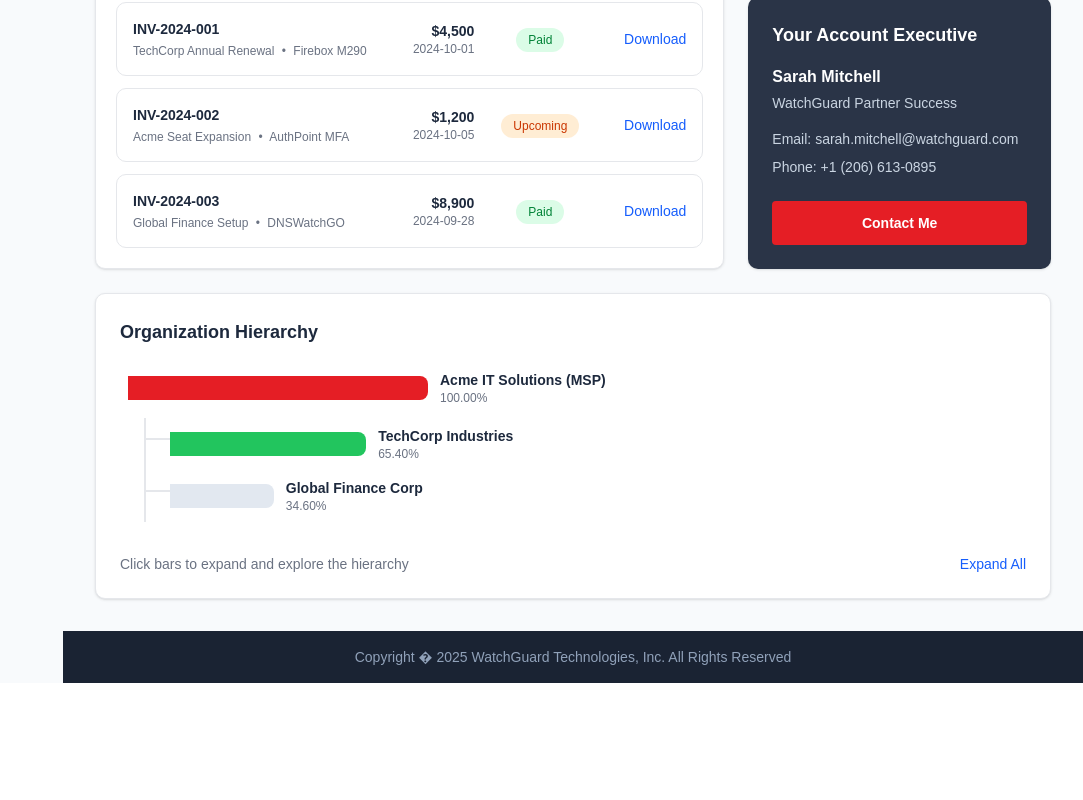
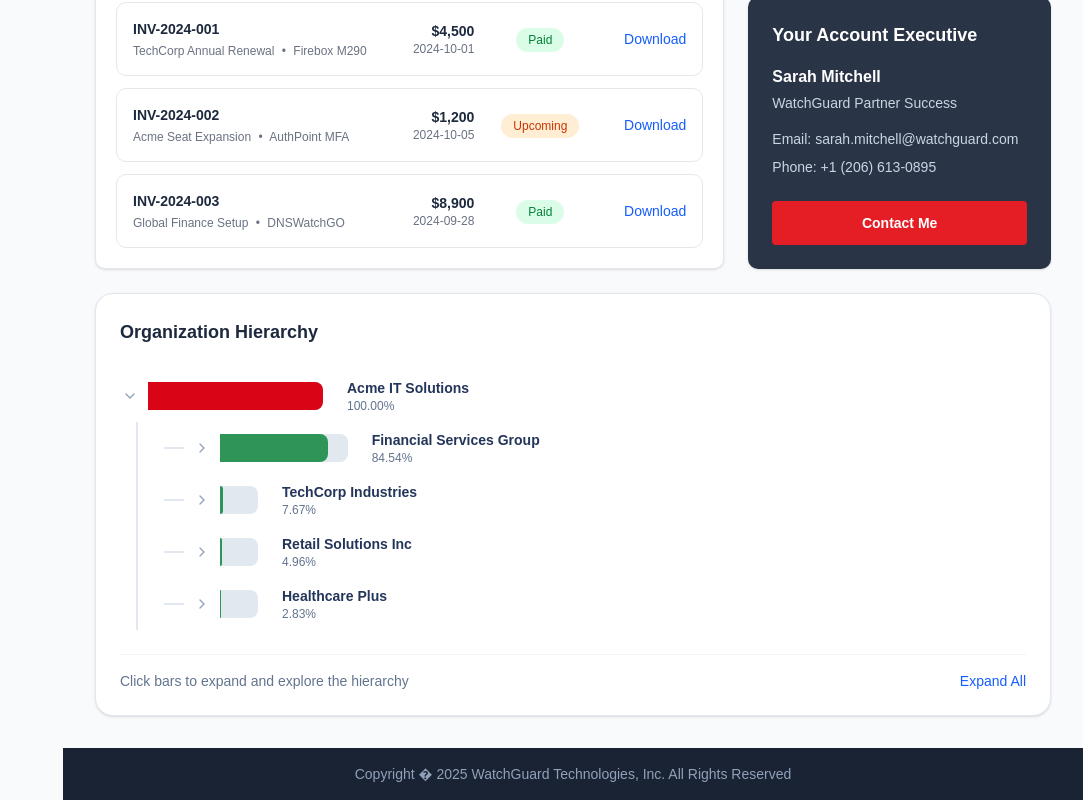
Before and after one commit to Padmapriyan25/watchguard-ui, a React (Vite) app: page / in a window 1280 px wide. Shown: the part 1009-1809 px from the top of the page, without its empty margins (197-1280 px from the left). Before the commit the page ends 1692 px from the top, so only its background shows below. Built offline with nearby package versions, Linux system fonts and the light colour scheme.

Commit message:
Added watchguard logo

```diff
--- a/src/components/layout/Sidebar.tsx
+++ b/src/components/layout/Sidebar.tsx
@@ -1,6 +1,6 @@
 import { NavLink } from 'react-router-dom';
 import { Home, ShoppingCart, RefreshCw, FileText, Award, X } from 'lucide-react';
-import watchguardLogo from '../../assets/watchguard-logo.svg';
+import watchguardLogo from '../../assets/watchguard-logo.png';
 import { sidebarPartnerData } from '../../data/mockData';
 
 interface SidebarProps {
@@ -15,13 +15,11 @@
     <div className="w-full lg:w-[260px] bg-[#2A3447] h-full text-slate-300 flex flex-col overflow-y-auto">
       <div className="flex items-center justify-between px-5 h-[80px] shrink-0 border-b border-white/5">
         <div className="flex items-center">
-          <div className="rounded-xl bg-white px-3 py-2 shadow-sm ring-1 ring-white/10">
-            <img
-              src={watchguardLogo}
-              alt="WatchGuard"
-              className="block h-7 w-auto max-w-[150px] object-contain"
-            />
-          </div>
+          <img
+            src={watchguardLogo}
+            alt="WatchGuard"
+            className="block h-10 w-auto max-w-[185px] object-contain opacity-95 [filter:brightness(0)_invert(0.92)]"
+          />
         </div>
         {onClose && (
           <button onClick={onClose} className="lg:hidden p-2 -mr-2 text-slate-400 hover:text-white transition-colors rounded-lg hover:bg-white/10">
--- a/src/data/mockData.ts
+++ b/src/data/mockData.ts
@@ -101,11 +101,88 @@
 ];
 
 export const hierarchyData = {
-  parent: { name: 'Acme IT Solutions (MSP)', percentage: 100 },
-  children: [
-    { id: 'child-1', name: 'TechCorp Industries', percentage: 65.40 },
-    { id: 'child-2', name: 'Global Finance Corp', percentage: 34.60 }
-  ]
+  root: {
+    id: 'root',
+    name: 'Acme IT Solutions',
+    percentage: 100,
+    color: 'bg-[#d90416]',
+    children: [
+      {
+        id: 'financial-services-group',
+        name: 'Financial Services Group',
+        percentage: 84.54,
+        color: 'bg-[#2f9458]',
+        children: [
+          {
+            id: 'firebox-t45-bundle',
+            name: 'Firebox T45 Bundle',
+            percentage: 73.18,
+            color: 'bg-[#157ac4]',
+            children: [],
+          },
+          {
+            id: 'panda-adaptive-defense-360',
+            name: 'Panda Adaptive Defense 360',
+            percentage: 11.36,
+            color: 'bg-[#157ac4]',
+            children: [],
+          }
+        ],
+      },
+      {
+        id: 'techcorp-industries',
+        name: 'TechCorp Industries',
+        percentage: 7.67,
+        color: 'bg-[#2f9458]',
+        children: [
+          {
+            id: 'authpoint-mfa',
+            name: 'AuthPoint MFA',
+            percentage: 4.13,
+            color: 'bg-[#157ac4]',
+            children: [],
+          },
+          {
+            id: 'dnswatchgo',
+            name: 'DNSWatchGO',
+            percentage: 3.54,
+            color: 'bg-[#157ac4]',
+            children: [],
+          }
+        ],
+      },
+      {
+        id: 'retail-solutions-inc',
+        name: 'Retail Solutions Inc',
+        percentage: 4.96,
+        color: 'bg-[#2f9458]',
+        children: [
+          {
+            id: 'watchguard-epdr',
+            name: 'WatchGuard EPDR',
+            percentage: 4.96,
+            color: 'bg-[#157ac4]',
+            children: [],
+          }
+        ],
+      },
+      {
+        id: 'healthcare-plus',
+        name: 'Healthcare Plus',
+        percentage: 2.83,
+        color: 'bg-[#2f9458]',
+        children: [
+          {
+            id: 'watchguard-cloud',
+            name: 'WatchGuard Cloud',
+            percentage: 2.83,
+            color: 'bg-[#157ac4]',
+            children: [],
+          }
+        ],
+      }
+    ],
+  }
 };
 
 export const purchaseCustomersData = [
--- a/src/models/dashboardModel.ts
+++ b/src/models/dashboardModel.ts
@@ -31,12 +31,22 @@
   status: z.enum(['Paid', 'Upcoming']),
 });
 
+export const HierarchyNodeSchema: z.ZodType<any> = z.lazy(() =>
+  z.object({
+    id: z.string(),
+    name: z.string(),
+    percentage: z.number(),
+    color: z.string(),
+    children: z.array(HierarchyNodeSchema).default([]),
+  })
+);
+
 export const HierarchyDataSchema = z.object({
-  parent: z.object({ name: z.string(), percentage: z.number() }),
-  children: z.array(z.object({ id: z.string(), name: z.string(), percentage: z.number() })),
+  root: HierarchyNodeSchema,
 });
 
 export type DashboardMetrics = z.infer<typeof DashboardMetricsSchema>;
 export type Subscription = z.infer<typeof SubscriptionSchema>;
 export type Invoice = z.infer<typeof InvoiceSchema>;
+export type HierarchyNode = z.infer<typeof HierarchyNodeSchema>;
 export type HierarchyData = z.infer<typeof HierarchyDataSchema>;
--- a/src/pages/dashboard/OrgHierarchy.tsx
+++ b/src/pages/dashboard/OrgHierarchy.tsx
@@ -1,48 +1,106 @@
+import { useMemo, useState } from 'react';
+import { ChevronDown, ChevronRight } from 'lucide-react';
 import { useSelector } from 'react-redux';
 import type { RootState } from '../../store';
+import type { HierarchyNode } from '../../models/dashboardModel';
+
+const MIN_BAR_WIDTH = 38;
+const MAX_BAR_WIDTH = 175;
+
+const collectExpandableIds = (node: HierarchyNode): string[] => {
+  const childIds = node.children.flatMap(collectExpandableIds);
+  return node.children.length > 0 ? [node.id, ...childIds] : childIds;
+};
+
+const getBarWidth = (percentage: number, depth: number) => {
+  const maxWidth = Math.max(70, MAX_BAR_WIDTH - depth * 24);
+  return `${Math.max(MIN_BAR_WIDTH, (percentage / 100) * maxWidth)}px`;
+};
+
+interface TreeRowProps {
+  node: HierarchyNode;
+  depth?: number;
+  expandedIds: string[];
+  onToggle: (id: string) => void;
+}
+
+const TreeRow = ({ node, depth = 0, expandedIds, onToggle }: TreeRowProps) => {
+  const hasChildren = node.children.length > 0;
+  const isExpanded = expandedIds.includes(node.id);
+
+  return (
+    <div className="relative">
+      <div className="flex items-center gap-3 py-2">
+        <div className="flex items-center" style={{ marginLeft: `${depth * 22}px` }}>
+          {depth > 0 && (
+            <div className="mr-2 h-0 w-5 border-t-2 border-slate-200" />
+          )}
+          {hasChildren ? (
+            <button
+              onClick={() => onToggle(node.id)}
+              className="mr-2 flex h-5 w-5 items-center justify-center rounded text-slate-400 hover:bg-slate-100 hover:text-slate-700"
+            >
+              {isExpanded ? <ChevronDown className="h-4 w-4" /> : <ChevronRight className="h-4 w-4" />}
+            </button>
+          ) : (
+            <div className="mr-2 h-5 w-5" />
+          )}
+          <div className="mr-3 h-7 rounded-r-md bg-slate-200" style={{ width: getBarWidth(node.percentage, depth) }}>
+            <div className={`h-full rounded-r-md ${node.color}`} style={{ width: `${Math.max(3, node.percentage)}%` }} />
+          </div>
+        </div>
+
+        <div>
+          <div className="text-sm font-semibold text-[#24355a]">{node.name}</div>
+          <div className="text-xs text-slate-500">{node.percentage.toFixed(2)}%</div>
+        </div>
+      </div>
+
+      {hasChildren && isExpanded && (
+        <div className="relative ml-4 border-l-2 border-slate-200 pl-1">
+          {node.children.map((child: HierarchyNode) => (
+            <TreeRow key={child.id} node={child} depth={depth + 1} expandedIds={expandedIds} onToggle={onToggle} />
+          ))}
+        </div>
+      )}
+    </div>
+  );
+};
 
 const OrgHierarchy = () => {
   const { hierarchy } = useSelector((state: RootState) => state.dashboard);
+  const root = hierarchy.root;
+
+  const expandableIds = useMemo(() => collectExpandableIds(root), [root]);
+  const [expandedIds, setExpandedIds] = useState<string[]>([root.id]);
+
+  const allExpanded = expandableIds.length > 0 && expandableIds.every((id) => expandedIds.includes(id));
+
+  const handleToggle = (id: string) => {
+    setExpandedIds((current) =>
+      current.includes(id) ? current.filter((item) => item !== id) : [...current, id]
+    );
+  };
+
+  const handleExpandAll = () => {
+    setExpandedIds(allExpanded ? [root.id] : expandableIds);
+  };
 
   return (
-    <div className="bg-white p-6 rounded-lg border border-gray-200 shadow-sm mt-6">
-      <h2 className="text-lg font-bold text-slate-800 mb-6">Organization Hierarchy</h2>
+    <div className="mt-6 rounded-2xl border border-slate-200 bg-white p-6 shadow-sm">
+      <h2 className="mb-6 text-lg font-bold text-slate-800">Organization Hierarchy</h2>
 
-      <div className="pl-2">
-        {/* Parent Node */}
-        <div className="flex items-center gap-3 mb-3">
-          <div className="w-[150px] sm:w-[200px] md:w-[300px] h-6 bg-[#E51E25] rounded-r-md"></div>
-          <div>
-            <div className="text-sm font-bold text-slate-800">{hierarchy.parent.name}</div>
-            <div className="text-xs text-gray-500">{hierarchy.parent.percentage.toFixed(2)}%</div>
-          </div>
-        </div>
-
-        {/* Children Nodes Container */}
-        <div className="relative pl-6 border-l-2 border-gray-200 ml-4 py-2 flex flex-col gap-4">
-          {hierarchy.children.map((child, idx) => (
-            <div key={child.id} className="flex flex-col relative">
-              {/* Connector line for child */}
-              <div className="absolute top-3 -left-6 w-6 border-t-2 border-gray-200"></div>
-
-              <div className="flex items-center gap-3">
-                <div
-                  className={`h-6 rounded-r-md ${idx === 0 ? 'bg-[#22c55e]' : 'bg-[#e2e8f0]'}`}
-                  style={{ width: `${Math.max(20, (child.percentage / 100) * 300)}px` }}
-                ></div>
-                <div>
-                  <div className="text-sm font-bold text-slate-800">{child.name}</div>
-                  <div className="text-xs text-gray-500">{child.percentage.toFixed(2)}%</div>
-                </div>
-              </div>
-            </div>
-          ))}
+      <div className="overflow-x-auto">
+        <div className="min-w-[720px]">
+          <TreeRow node={root} expandedIds={expandedIds} onToggle={handleToggle} />
         </div>
       </div>
 
-      <div className="mt-8 flex justify-between items-center text-sm text-gray-500">
+      <div className="mt-6 flex items-center justify-between border-t border-slate-100 pt-4 text-sm text-slate-500">
         <span>Click bars to expand and explore the hierarchy</span>
-        <button className="text-blue-600 font-medium hover:text-blue-800">Expand All</button>
+        <button onClick={handleExpandAll} className="font-medium text-blue-600 hover:text-blue-800">
+          {allExpanded ? 'Collapse All' : 'Expand All'}
+        </button>
       </div>
     </div>
   );
```
Also changed, not shown: src/assets/Watchguard-Logo.png (added).
